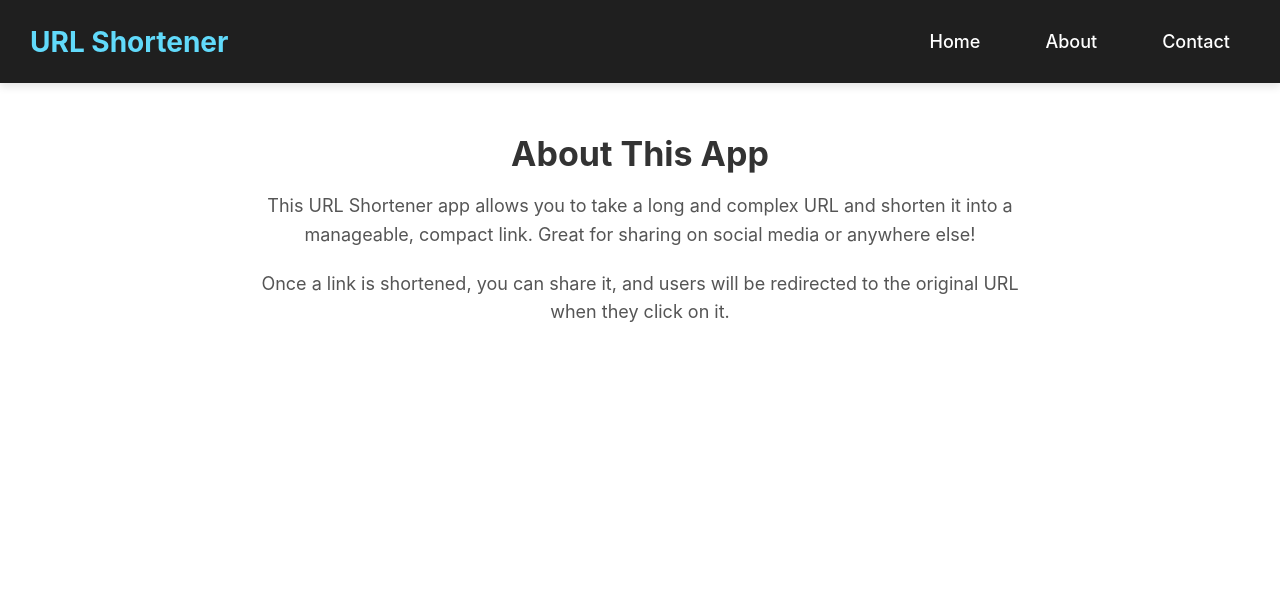
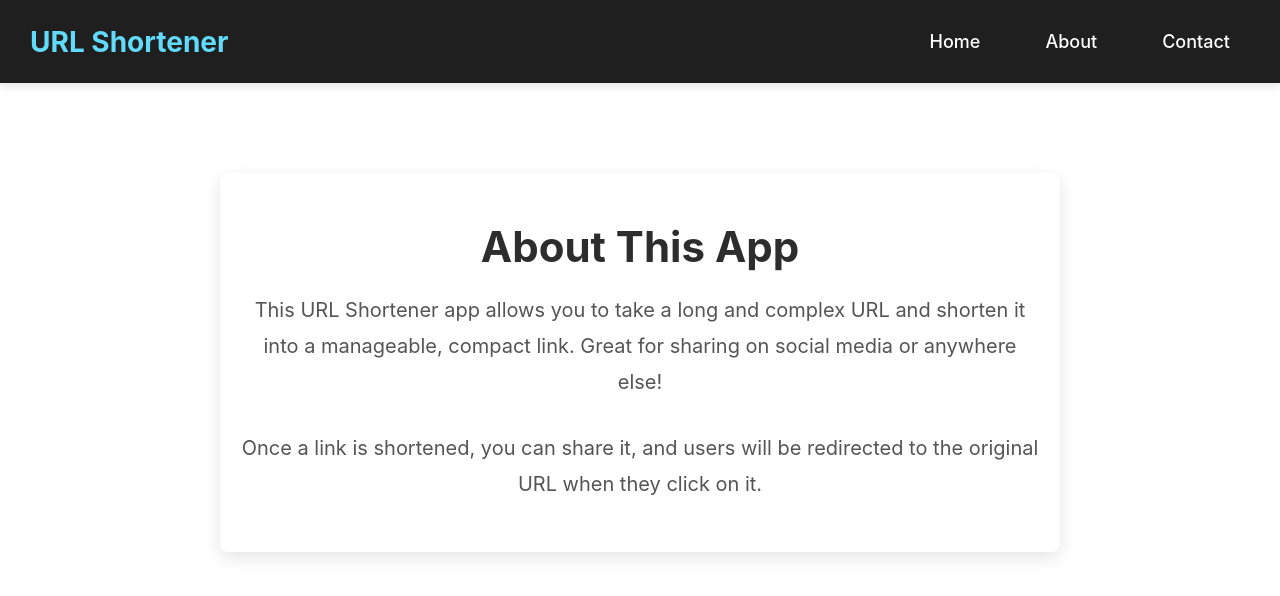
Before and after one commit to kuriakosant/URL-Shortene-React-Django, a React (Create React App) app in the folder frontend/: page /about in a window 1280 px wide. Shown: the top 596 px of the page. Built offline with nearby package versions, Linux system fonts and the light colour scheme.

Commit message:
enhance styling in about page with shadows and animation

```diff
--- a/frontend/src/Styles/About.css
+++ b/frontend/src/Styles/About.css
@@ -1,18 +1,30 @@
 /* src/Styles/About.css */
 .about-container {
     text-align: center;
-    margin: 50px auto;
+    margin: 80px auto;
     max-width: 800px;
+    padding: 20px;
+    background-color: #ffffff;
+    box-shadow: 0 6px 18px rgba(0, 0, 0, 0.1);
+    border-radius: 8px;
+    transform: translateY(10px);
+    transition: transform 0.5s ease, box-shadow 0.5s ease;
+  }
+
+  .about-container:hover {
+    transform: translateY(0);
+    box-shadow: 0 8px 25px rgba(0, 0, 0, 0.2);
   }
 
   h1 {
-    font-size: 34px;
-    color: #333;
+    font-size: 42px;
+    color: #2d2d2d;
+    margin-bottom: 20px;
   }
 
   p {
-    font-size: 18px;
+    font-size: 20px;
     color: #555;
-    line-height: 1.6;
-    margin-bottom: 20px;
+    line-height: 1.8;
+    margin-bottom: 30px;
   }
```
